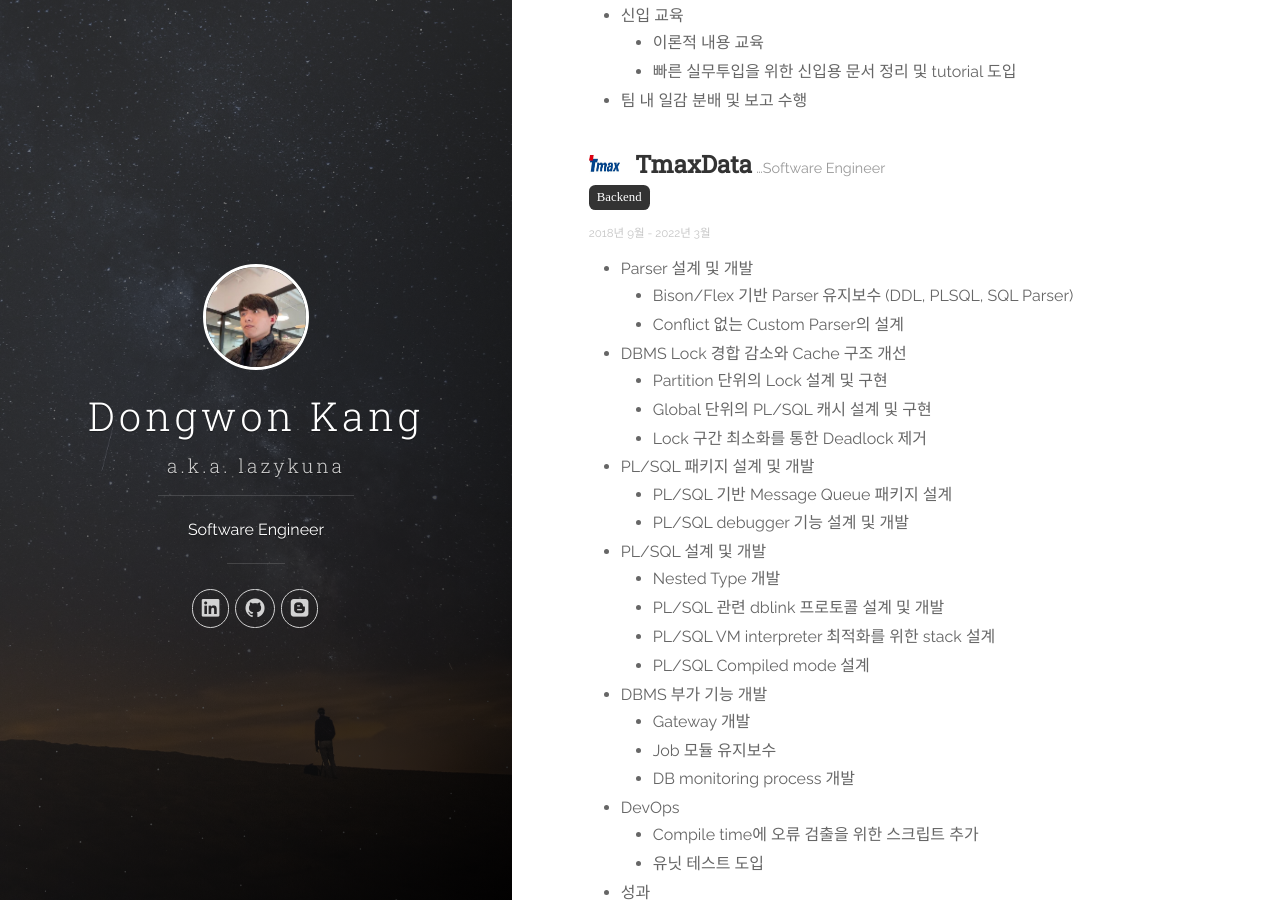
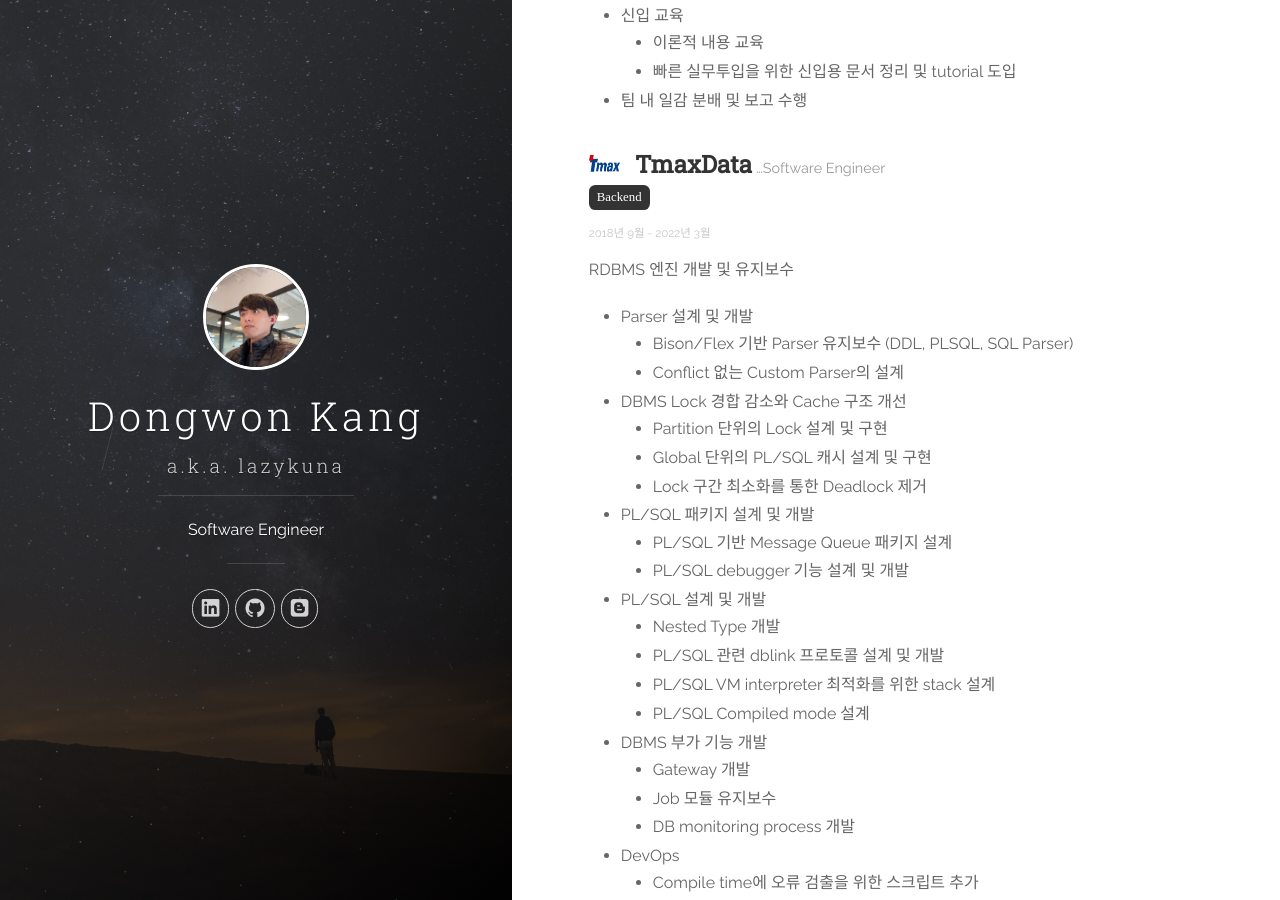
Before and after one commit to kuna/kuna.github.io, a Jekyll site: the page built from profile_ko.html, in a window 1280 px wide and 900 px high, scrolled down 612 px. Built offline with Jekyll 4.4.1, drawn with Linux system fonts in a browser that asks for light colours; nearby versions of some CDN libraries.

Commit message:
Update profile: RDBMS

```diff
--- a/_data/profile_en.yml
+++ b/_data/profile_en.yml
@@ -40,6 +40,7 @@ experience:
     excerpt: Software Engineer
     time: Sep 2018 - May 2022
     summary: |
+      RDBMS engine develop & maintenance
       - Parser design & development
         - Based on Bison/Flex (DDL, PLSQL, SQL Parser)
         - Custom Parser design to reduce grammar conflict
--- a/_data/profile_ko.yml
+++ b/_data/profile_ko.yml
@@ -37,6 +37,7 @@ experience:
     excerpt: Software Engineer
     time: 2018년 9월 - 2022년 3월
     summary: |
+      RDBMS 엔진 개발 및 유지보수
       - Parser 설계 및 개발
         - Bison/Flex 기반 Parser 유지보수 (DDL, PLSQL, SQL Parser)
         - Conflict 없는 Custom Parser의 설계
```
